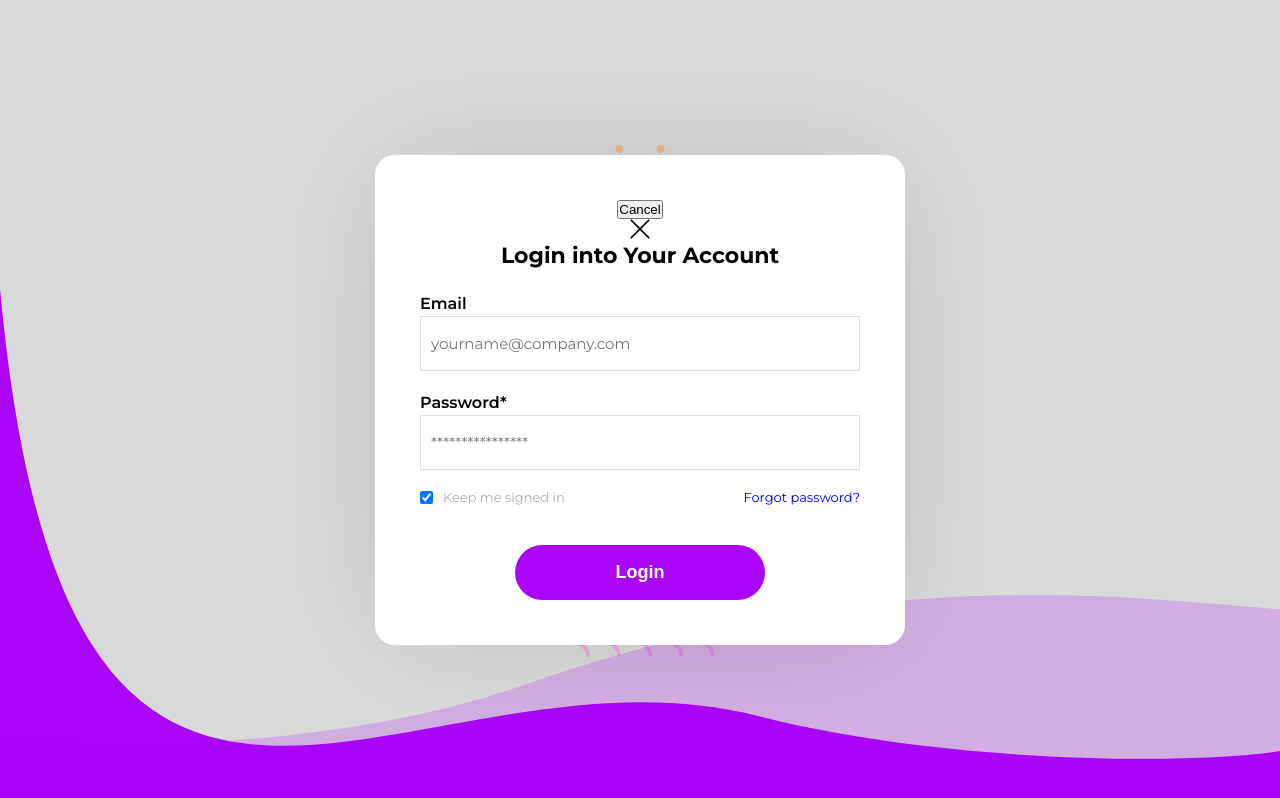
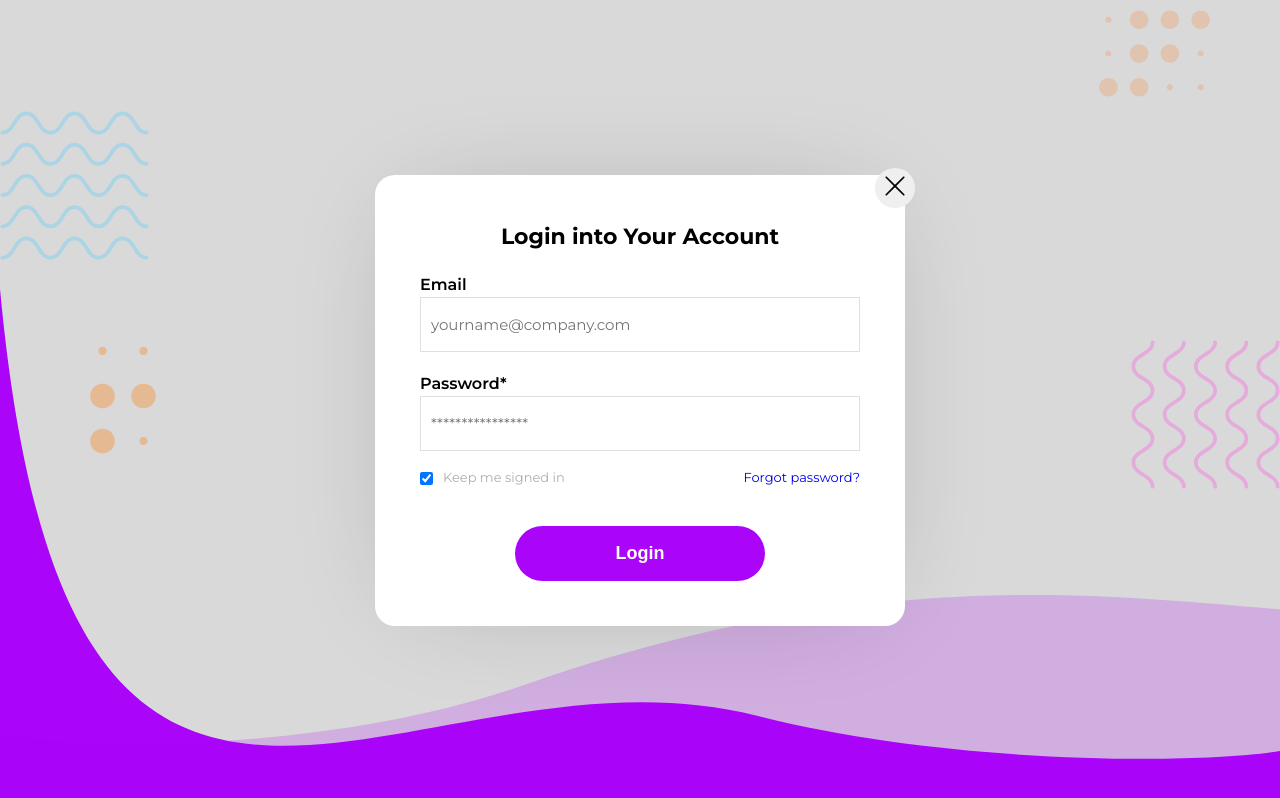
Before and after one commit to O-Mercy/codeup-web-exercises, a plain HTML site: page css/codeup-positioning-exercise/index.html in a window 1280 px wide. Drawn offline with Linux system fonts and the light colour scheme.

Commit message:
Committed changes to Positioning exercise

```diff
--- a/css/codeup-positioning-exercise/css/layout.css
+++ b/css/codeup-positioning-exercise/css/layout.css
@@ -40,10 +40,11 @@
     text-decoration: none;
     margin-left: 1em;
 }
-.x-button {
+.x-button{
     position: absolute;
     top: -10px;
     right: -10px
+
 }
 .top-wave {
     position: absolute;
--- a/css/codeup-positioning-exercise/css/styles.css
+++ b/css/codeup-positioning-exercise/css/styles.css
@@ -15,6 +15,7 @@ body {
     max-width: 530px;
     box-shadow: 0px 0px 104px -40px rgba(0, 0, 0, 0.25);
     position: fixed;
+    z-index: auto;
 
 }
 
@@ -78,39 +79,36 @@ button.btn.btn-login {
     min-width: 250px;
 }
 
-.btn {
-    /*position: relative;*/
-    /*padding: 2px;*/
-    /*width: 40px;*/
-    /*height: 40px;*/
-    /*border: none;*/
-    /*border-radius: 50%;*/
-    /*position: absolute;*/
-    /*top:-.5em;*/
-    /*bottom:-.5em;*/
+.x-button {
+    position: relative;
+    padding: 2px;
+    width: 40px;
+    height: 40px;
+    border: none;
+    border-radius: 50%;
+    position: absolute;
+    top:-.5em;
+    bottom:-.5em;
 }
 
 
 .card-img-dots1{
-
+    position: absolute;
+    left: 90px;
 }
 .card-img-dots2{
-
-}
-.card-img-times-icon{
-
+    position: absolute;
+    top: 10px;
+    right: 70px;
 }
 .card-img-wavy-lines-1{
-    /*position: absolute;*/
-    /*bottom: 0px;*/
-    /*z-index: 10;*/
-    /*width: 100%;*/
+    position: relative;
+    margin-right: auto;
+    bottom:150px;
 
 }
 .card-img-wavy-lines-2{
-    /*position: relative;*/
-    /*bottom: 90%;*/
-    /*width: 100%;*/
-    /*z-index: 5;*/
-
+    position: relative;
+    margin-left: auto;
+    bottom: 70px;
 }
--- a/css/codeup-positioning-exercise/index.html
+++ b/css/codeup-positioning-exercise/index.html
@@ -25,9 +25,10 @@
         <img src="images/times-icon.svg" class="card-img-times-icon">
         <img src="images/wavy-lines-1.svg" class="card-img-wavy-lines-1">
         <img src="images/wavy-lines-2.svg" class="card-img-wavy-lines-2">
+
         <div class="container login">
             <!-- ADD CANCEL BUTTON HERE -->
-            <button id="btn">Cancel</button><img src="images/times-icon.svg" >
+            <button type="button" class="x-button"><img src="images/times-icon.svg"></button>
             <div class="row">
                 <form class="column gap-20" method="POST">
                     <h1>Login into Your Account</h1>
```
